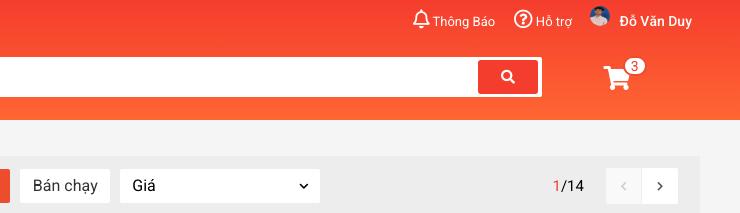
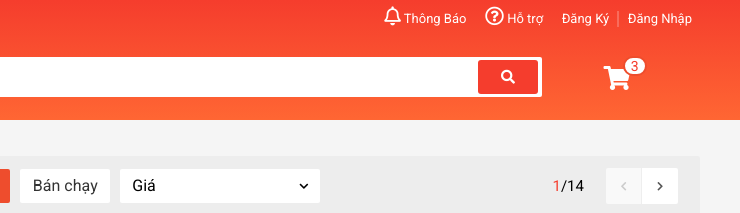
Before and after one commit to kmaDuy/Shopee-demo, a plain HTML site: page index.html in a window 1280 px wide. Shown: the top 213 px of the page, 540-1280 px from the left. Drawn offline with nearby package versions, Linux system fonts and the light colour scheme.

Commit message:
logout change

```diff
--- a/index.html
+++ b/index.html
@@ -93,9 +93,9 @@
                             <i class="far fa-question-circle header__navbar-icon"></i>
                             Hỗ trợ</a>
                         </li>
-                        <!-- <li class="header__navbar-items header__navbar-items--separate"><a class="header__navbar-items-link" href="">Đăng Ký</a></li>
-                        <li class="header__navbar-items"><a class="header__navbar-items-link" href="">Đăng Nhập</a></li> -->
-                        <li class="header__navbar-items header__navbar-user">
+                        <li class="header__navbar-items header__navbar-items--separate"><a class="header__navbar-items-link" href="">Đăng Ký</a></li>
+                        <li class="header__navbar-items"><a class="header__navbar-items-link" href="">Đăng Nhập</a></li>
+                        <!-- <li class="header__navbar-items header__navbar-user">
                             <img src="./assets/img/261233151_1501779736860938_6104113860293461819_n.png" alt="avatars" class="header__navbar-user-img">
                             <span class="header__navbar-items-username">Đỗ Văn Duy</span>
                             <ul class="header__navbar-items-user-menu">
@@ -118,7 +118,7 @@
                                     </a>
                                 </li>
                             </ul>
-                        </li>
+                        </li> -->
                     </ul>
                 </nav>
 
```
